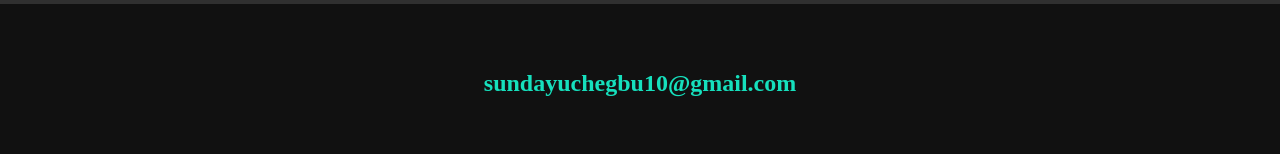
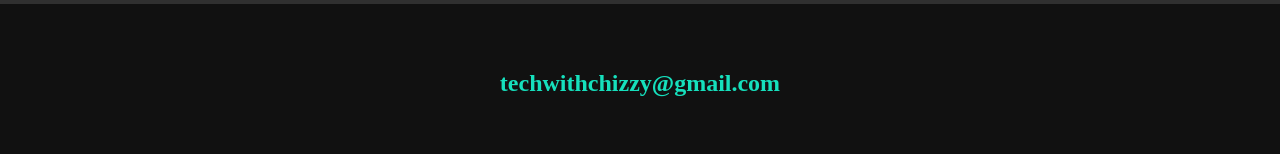
Before and after one commit to sundayuchegbu/portfolio, a plain HTML site: page index.html in a window 1280 px wide. Shown: the part 2453-2607 px from the top of the page. Drawn offline with nearby package versions, Linux system fonts and the light colour scheme.

Commit message:
made minor change

```diff
--- a/index.html
+++ b/index.html
@@ -118,7 +118,7 @@
  <!-- footer -->
 
  <footer class="footer">
-     <a href="mailto:@sundayuchegbu10@gmail.com" class="footer__link">sundayuchegbu10@gmail.com</a>
+     <a href="mailto:@sundayuchegbu10@gmail.com" class="footer__link">techwithchizzy@gmail.com</a>
      <ul class="social-list">
          <li class="social-list__item"><a class="social-list__link" href="https://twitter.com/uchegbu_chizoba">
             <i class="fa fa-twitter" aria-hidden="true"></i>
```
